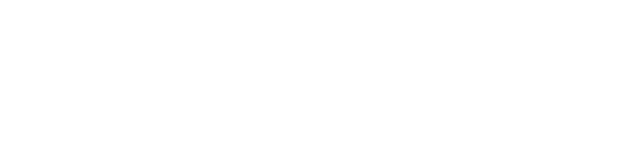
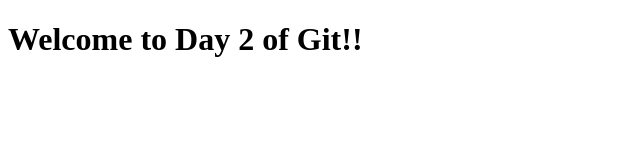
Before and after one commit to eulybin/day-1-git, a plain HTML site: page index.html in a window 1280 px wide. Shown: the whole page, without its empty margins (0-640 px from the left). Drawn offline with Linux system fonts and the light colour scheme.

Commit message:
add h1 to html

```diff
--- a/index.html
+++ b/index.html
@@ -5,5 +5,7 @@
     <meta name="viewport" content="width=device-width, initial-scale=1.0" />
     <title>Day 2</title>
   </head>
-  <body></body>
+  <body>
+    <h1>Welcome to Day 2 of Git!!</h1>
+  </body>
 </html>
```
